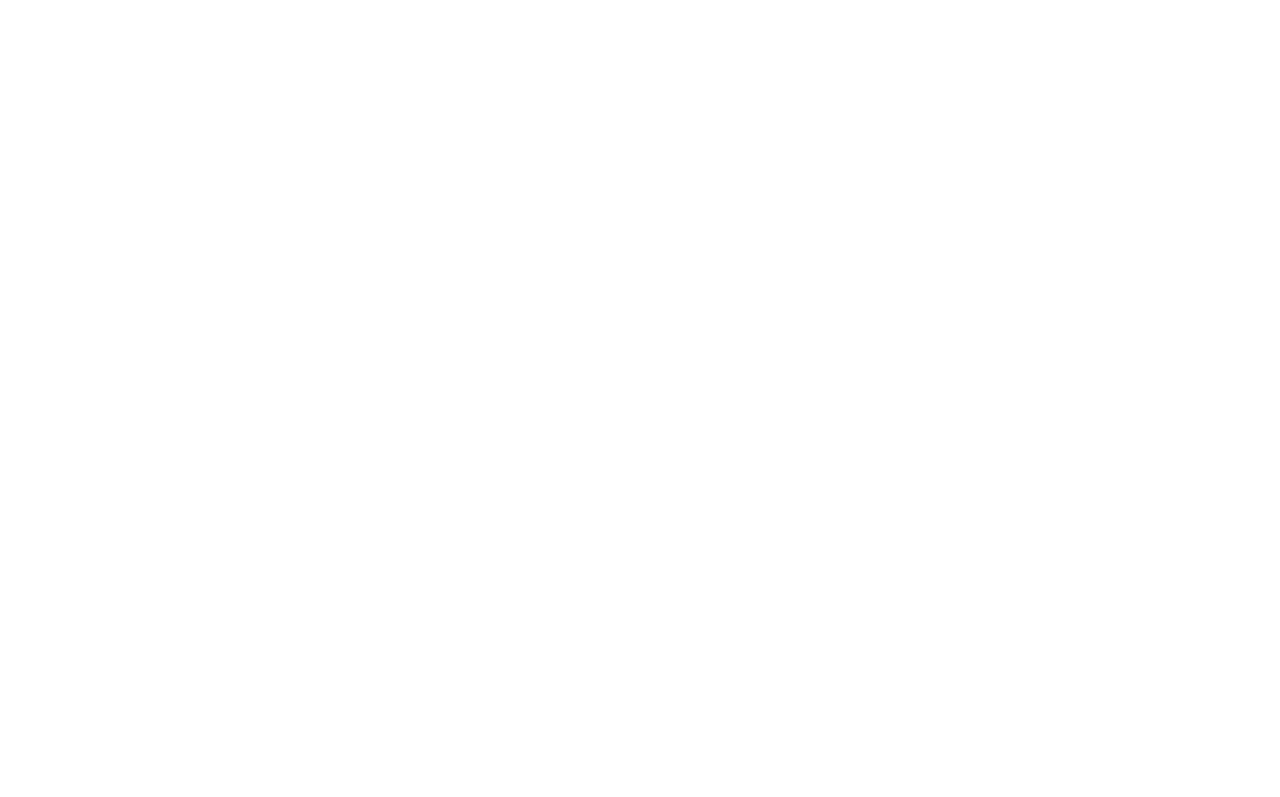
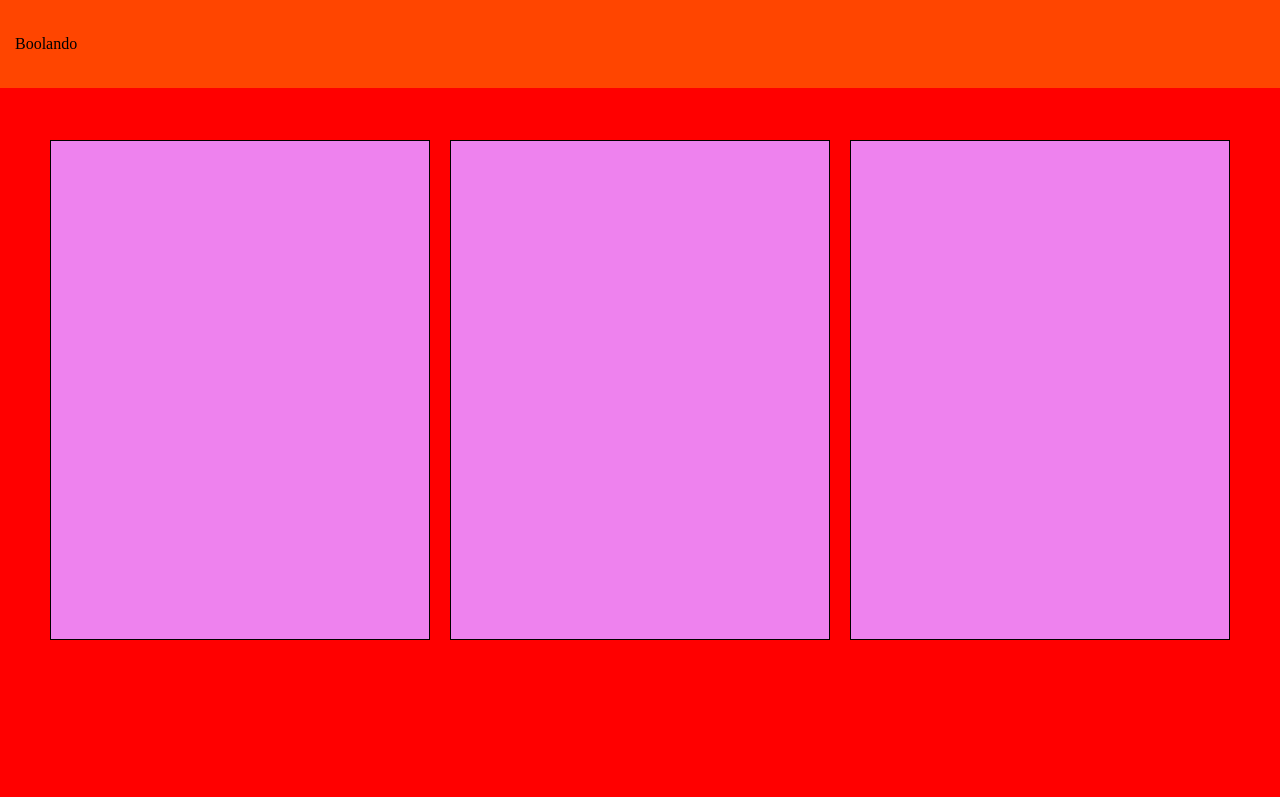
Before and after one commit to StefanoAntonelli93/html-css-boolando, a plain HTML site: page index.html in a window 1280 px wide. Shown: the top 797 px of the page. Drawn offline with Linux system fonts and the light colour scheme.

Commit message:
[UPD] add layout main

```diff
--- a/css/style.css
+++ b/css/style.css
@@ -1,3 +1,47 @@
-body {
-    color: red;
+* {
+    margin: 0;
+    padding: 0;
+    box-sizing: border-box;
 }
+
+body{
+    font-size: Arial, sans-serif;
+}
+
+header {
+    position: fixed;
+    background-color: orangered;
+    left: 0;
+    right: 0;
+    padding: 35px 15px;
+}
+
+.container {
+    max-width: 1200px;
+    margin: 0 auto;
+}
+
+.row {
+    display: flex;
+    flex-wrap: wrap;
+}
+
+.col-100 {
+    width: calc(100%/3 - 20px);
+    background-color: violet;
+    height: 500px;
+    margin: 90px 10px 70px;
+    border: 1px solid black;
+
+}
+
+/* UTILITY */
+
+.bg-red {
+    background-color: red;
+}
+
+
+.py {
+    padding: 50px 0;
+}
--- a/index.html
+++ b/index.html
@@ -5,6 +5,26 @@
     <link rel="stylesheet" href="css/style.css">
 </head>
 <body>
+    <!-- INIZIO HEADER -->
+    <header>
+        Boolando
+    </header>
+    <!-- INIZIO MAIN -->
+    <main>
+        <div class="bg-red py">
+            <div class="container">
+                <div class="row">
+                    <div class="col-100"></div>
+                    <div class="col-100"></div>
+                    <div class="col-100"></div>
+                    <div class="col-100"></div>
+                    <div class="col-100"></div>
+                    <div class="col-100"></div>
+                </div>
+
+            </div>
+        </div>
+    </main>
 
 </body>
 </html>
```
